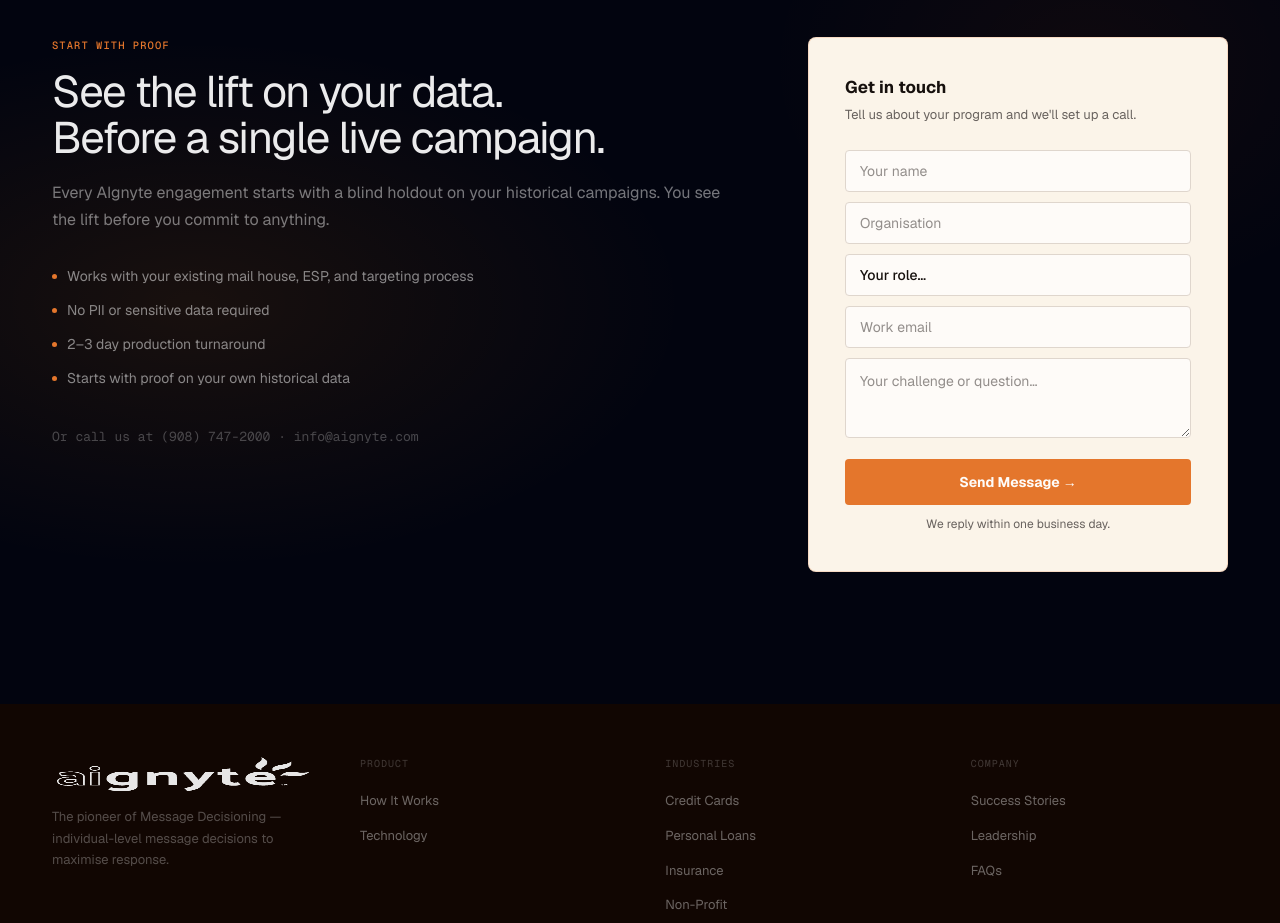
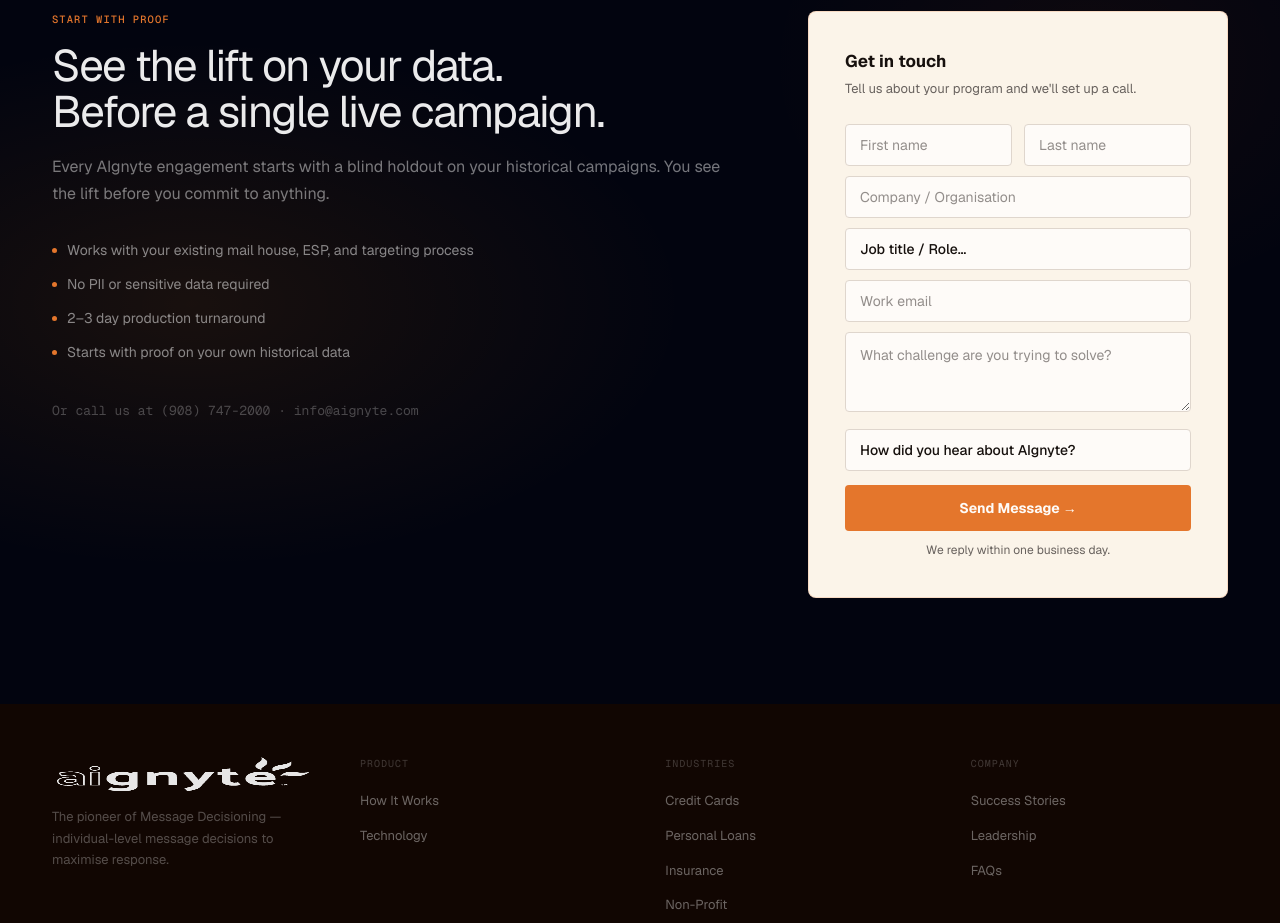
Before and after one commit to guptav23/aignyte-nextjs, a Next.js app: page / in a window 1280 px wide. Shown: the part 3360-4283 px from the top of the page. Built offline with nearby package versions, Linux system fonts and the light colour scheme.

Commit message:
Refactor CtaSection form handling and validation
Refactor form handling in CtaSection component to use a structured FormState interface. Added validation for work email and updated form fields accordingly.

```diff
--- a/src/components/sections/CtaSection.tsx
+++ b/src/components/sections/CtaSection.tsx
@@ -3,6 +3,20 @@
 import { FormEvent, useState } from 'react';
 import { useModal } from '@/context/ModalContext';
 import styles from './CtaSection.module.css';
+
+const APPS_SCRIPT_URL =
+  'https://script.google.com/macros/s/AKfycbz-C05ZKaQlo3VDSTtdqbcHjOkOrjQuwhC7ZsiLk5SGXq9Szkfc9c9kY3M1eZqMNut7NQ/exec';
+
+const BLOCKED_DOMAINS = [
+  'gmail.com','yahoo.com','hotmail.com','outlook.com','aol.com','icloud.com',
+  'me.com','mac.com','live.com','msn.com','ymail.com','protonmail.com',
+  'proton.me','zoho.com','mail.com','gmx.com','tutanota.com',
+];
+
+function isWorkEmail(email: string) {
+  const domain = email.split('@')[1]?.toLowerCase();
+  return domain && !BLOCKED_DOMAINS.includes(domain);
+}
 
 const ctaBullets = [
   'Works with your existing mail house, ESP, and targeting process',
@@ -11,31 +25,68 @@
   'Starts with proof on your own historical data',
 ];
 
+interface FormState {
+  firstName: string;
+  lastName: string;
+  company: string;
+  role: string;
+  email: string;
+  challenge: string;
+  source: string;
+}
+
+const INITIAL_STATE: FormState = {
+  firstName: '', lastName: '', company: '', role: '',
+  email: '', challenge: '', source: '',
+};
+
 export default function CtaSection() {
   const { openLetsTalk } = useModal();
-  const [form, setForm] = useState({ name: '', org: '', role: '', email: '', issue: '' });
-  const [errors, setErrors] = useState<Record<string, boolean>>({});
+  const [form, setForm] = useState<FormState>(INITIAL_STATE);
+  const [errors, setErrors] = useState<Partial<Record<keyof FormState, string>>>({});
   const [submitted, setSubmitted] = useState(false);
   const [loading, setLoading] = useState(false);
+  const [submitError, setSubmitError] = useState(false);
 
-  function update(field: string) {
+  function update(field: keyof FormState) {
     return (e: React.ChangeEvent<HTMLInputElement | HTMLSelectElement | HTMLTextAreaElement>) => {
       setForm((p) => ({ ...p, [field]: e.target.value }));
-      setErrors((p) => ({ ...p, [field]: false }));
+      if (errors[field]) setErrors((p) => ({ ...p, [field]: '' }));
     };
   }
 
-  function handleSubmit(e: FormEvent) {
+  async function handleSubmit(e: FormEvent) {
     e.preventDefault();
-    const newErrors: Record<string, boolean> = {};
-    if (!form.name.trim()) newErrors.name = true;
-    if (!form.org.trim()) newErrors.org = true;
-    if (!form.role) newErrors.role = true;
-    if (!form.email.trim() || !/^[^\s@]+@[^\s@]+\.[^\s@]+$/.test(form.email)) newErrors.email = true;
-    if (!form.issue.trim()) newErrors.issue = true;
+    const newErrors: Partial<Record<keyof FormState, string>> = {};
+    if (!form.firstName.trim()) newErrors.firstName = 'Required';
+    if (!form.lastName.trim()) newErrors.lastName = 'Required';
+    if (!form.company.trim()) newErrors.company = 'Required';
+    if (!form.role) newErrors.role = 'Required';
+    if (!form.email.trim() || !/^[^\s@]+@[^\s@]+\.[^\s@]+$/.test(form.email)) {
+      newErrors.email = 'Please enter a valid email';
+    } else if (!isWorkEmail(form.email)) {
+      newErrors.email = 'Please use your work email address';
+    }
+    if (!form.challenge.trim()) newErrors.challenge = 'Required';
     if (Object.keys(newErrors).length > 0) { setErrors(newErrors); return; }
+
     setLoading(true);
-    setTimeout(() => { setLoading(false); setSubmitted(true); }, 1200);
+    setSubmitError(false);
+
+    try {
+      await fetch(APPS_SCRIPT_URL, {
+        method: 'POST',
+        mode: 'no-cors',
+        headers: { 'Content-Type': 'application/x-www-form-urlencoded' },
+        body: new URLSearchParams(form).toString(),
+      });
+      setSubmitted(true);
+    } catch (err) {
+      console.error('Form submission error:', err);
+      setSubmitError(true);
+    } finally {
+      setLoading(false);
+    }
   }
 
   return (
@@ -77,38 +128,72 @@
               <div className={styles.formTitle}>Get in touch</div>
               <p className={styles.formSub}>Tell us about your program and we&apos;ll set up a call.</p>
               <form onSubmit={handleSubmit} noValidate>
+
+                <div style={{ display: 'flex', gap: '0.75rem' }}>
+                  <input
+                    className={`field-input ${errors.firstName ? 'error' : ''}`}
+                    type="text" placeholder="First name"
+                    value={form.firstName} onChange={update('firstName')}
+                  />
+                  <input
+                    className={`field-input ${errors.lastName ? 'error' : ''}`}
+                    type="text" placeholder="Last name"
+                    value={form.lastName} onChange={update('lastName')}
+                  />
+                </div>
+
                 <input
-                  className={`field-input ${errors.name ? 'error' : ''}`}
-                  type="text" placeholder="Your name"
-                  value={form.name} onChange={update('name')}
+                  className={`field-input ${errors.company ? 'error' : ''}`}
+                  type="text" placeholder="Company / Organisation"
+                  value={form.company} onChange={update('company')}
                 />
-                <input
-                  className={`field-input ${errors.org ? 'error' : ''}`}
-                  type="text" placeholder="Organisation"
-                  value={form.org} onChange={update('org')}
-                />
+
                 <select
                   className={`field-input field-select ${errors.role ? 'error' : ''}`}
                   value={form.role} onChange={update('role')}
                 >
-                  <option value="">Your role…</option>
+                  <option value="">Job title / Role…</option>
                   <option>CMO / VP Marketing</option>
                   <option>Director of Marketing</option>
                   <option>Direct Marketing Manager</option>
                   <option>Marketing Analyst</option>
                   <option>CEO / President</option>
+                  <option>CTO / VP Technology</option>
+                  <option>Data Science / Analytics</option>
                   <option>Other</option>
                 </select>
+
                 <input
                   className={`field-input ${errors.email ? 'error' : ''}`}
                   type="email" placeholder="Work email"
                   value={form.email} onChange={update('email')}
                 />
+
                 <textarea
-                  className={`field-input ${styles.textarea} ${errors.issue ? 'error' : ''}`}
-                  placeholder="Your challenge or question…"
-                  value={form.issue} onChange={update('issue')}
+                  className={`field-input ${styles.textarea} ${errors.challenge ? 'error' : ''}`}
+                  placeholder="What challenge are you trying to solve?"
+                  value={form.challenge} onChange={update('challenge')}
                 />
+
+                <select
+                  className="field-input field-select"
+                  value={form.source} onChange={update('source')}
+                >
+                  <option value="">How did you hear about AIgnyte?</option>
+                  <option>LinkedIn</option>
+                  <option>Google search</option>
+                  <option>Word of mouth / Referral</option>
+                  <option>Industry event / Conference</option>
+                  <option>Direct mail industry publication</option>
+                  <option>Other</option>
+                </select>
+
+                {submitError && (
+                  <p style={{ color: 'red', fontSize: '0.85rem', marginTop: '0.5rem' }}>
+                    Something went wrong. Please try again or email us directly.
+                  </p>
+                )}
+
                 <button type="submit" className={styles.submit} disabled={loading}>
                   {loading ? 'Sending…' : 'Send Message →'}
                 </button>
```
